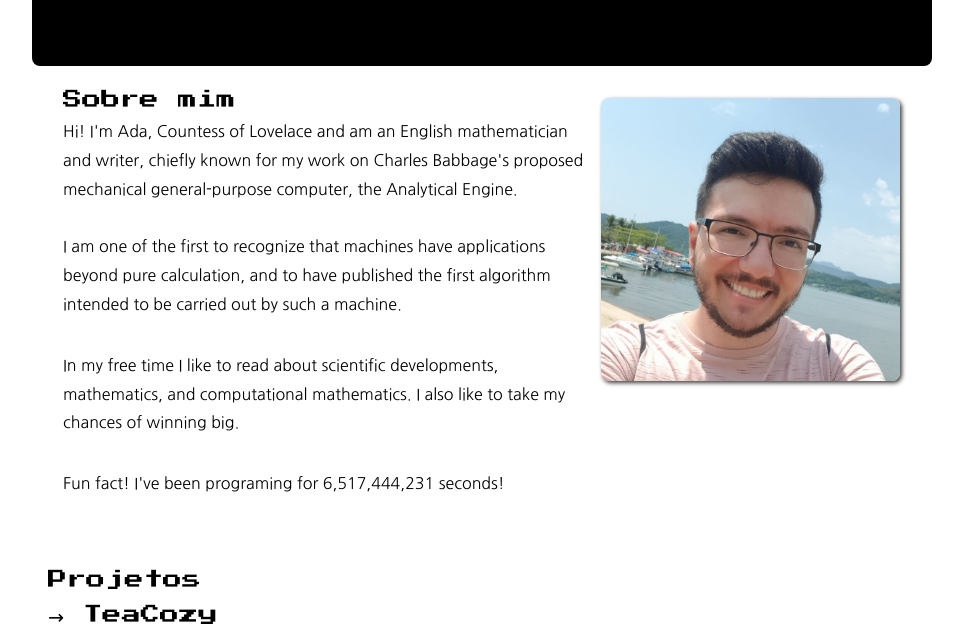
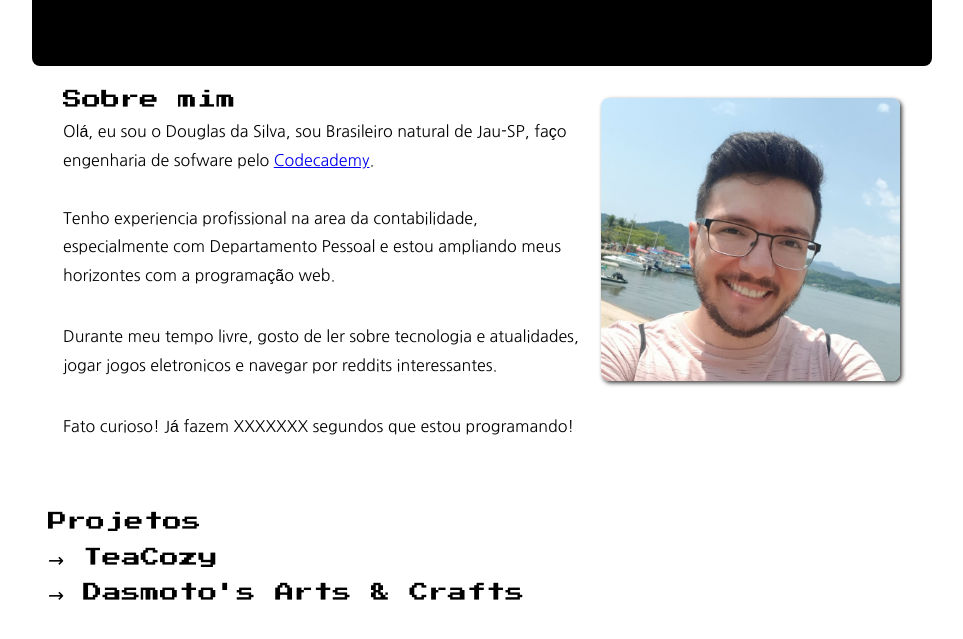
Before and after one commit to dsszsv/Portifolio, a plain HTML site: page index.html in a window 1280 px wide. Shown: the part 94-733 px from the top of the page, without its empty margins (158-1121 px from the left). Drawn offline with nearby package versions, Linux system fonts and the light colour scheme.

Commit message:
atualizado a area "sobre mim"

```diff
--- a/index.html
+++ b/index.html
@@ -27,13 +27,13 @@
         <section class="sobre">
             <div class="sobre-container">
                 <h2>Sobre mim</h2>
-                <p>Hi! I'm Ada, Countess of Lovelace and am an English mathematician and writer, chiefly known for my work on Charles Babbage's proposed mechanical general-purpose computer, the Analytical Engine.
+                <p>Olá, eu sou o Douglas da Silva, sou Brasileiro natural de Jau-SP, faço engenharia de sofware pelo <a href="codecademy.com">Codecademy</a>.
                 <br><br>
-                <p>I am one of the first to recognize that machines have applications beyond pure calculation, and to have published the first algorithm intended to be carried out by such a machine. </p>
+                <p>Tenho experiencia profissional na area da contabilidade, especialmente com Departamento Pessoal e estou ampliando meus horizontes com a programação web. </p>
                 <br><br>
-                <p>In my free time I like to read about scientific developments, mathematics, and computational mathematics. I also like to take my chances of winning big. </p>
+                <p>Durante meu tempo livre, gosto de ler sobre tecnologia e atualidades, jogar jogos eletronicos e navegar por reddits interessantes. </p>
                 <br><br>
-                <p>Fun fact! I've been programing for 6,517,444,231 seconds!</p>
+                <p>Fato curioso! Já fazem XXXXXXX segundos que estou programando!</p>
                 <br><br>
             </div>
             <img src="resources/profile.jpg" alt="Douglas da Silva">
@@ -44,6 +44,7 @@
                 <h2>Projetos</h2>
 
                 <h2>→ TeaCozy</h2>
+                <h2>→ Dasmoto's Arts & Crafts</h2>
             </div>
         </section>
         <section class="skills">
```
